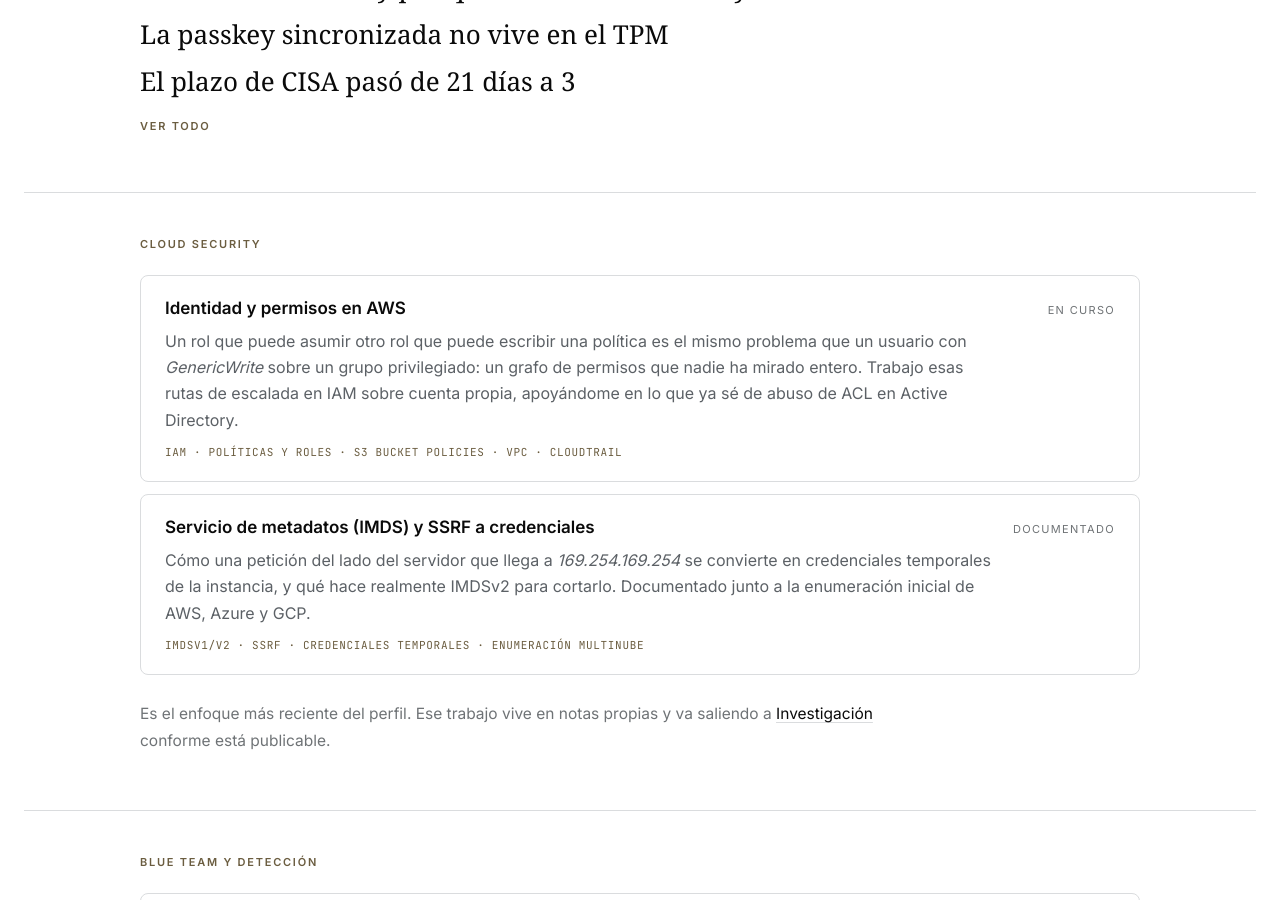
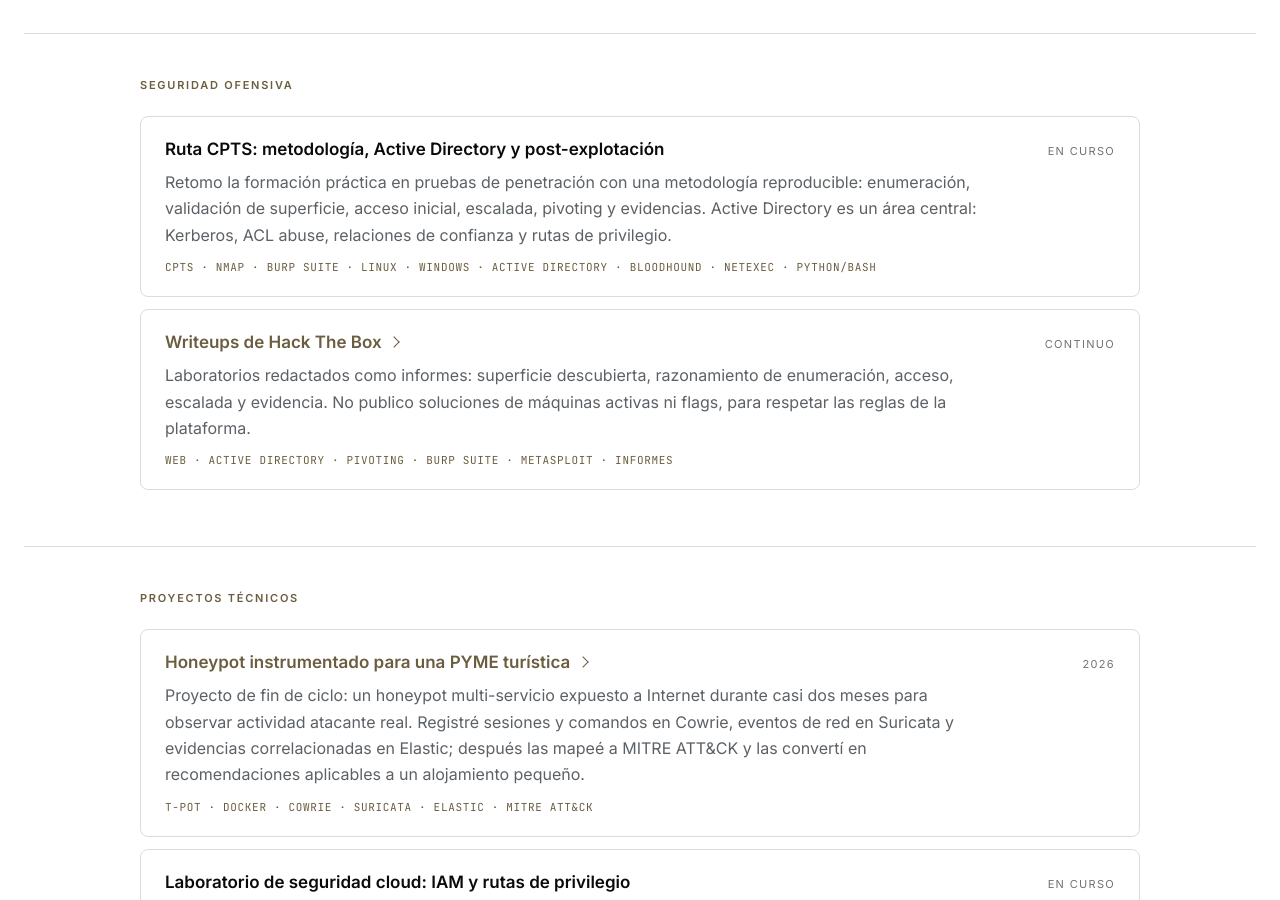
Before and after one commit to fraydgarcia/fraydgarcia.github.io, a Jekyll site: the page built from index.html, in a window 1280 px wide and 900 px high, scrolled down 491 px. Built offline with Jekyll 4.4.1, drawn with Linux system fonts in a browser that asks for light colours; some web fonts are replaced; some of the changed text lies outside the part shown.

Commit message:
portfolio: refocus on offensive security

```diff
--- a/_config.yml
+++ b/_config.yml
@@ -1,5 +1,5 @@
 title: "Fray García"
-description: "Administrador de sistemas en transición a la nube (AWS), con foco en seguridad. Lanzarote. Ingeniería de detección, seguridad en AWS e investigación técnica propia."
+description: "Offensive Security junior con base en Systems Administration. Penetration Testing, Active Directory, seguridad web, Hack The Box y CPTS desde Lanzarote."
 author: "Fray García"
 url: "https://fraydgarcia.github.io"
 lang: es
--- a/index.html
+++ b/index.html
@@ -4,7 +4,8 @@
 
   <header class="col">
     <h1>Fray García</h1>
-    <p class="role">Administrador de sistemas en transición a la nube (AWS), con foco en seguridad.</p>
+    <p class="role">Profesional de ciberseguridad con base en administración de sistemas y foco en seguridad ofensiva.</p>
+    <p class="intro">Estoy retomando la ruta de <strong>penetration testing</strong> con CPTS como objetivo. Trabajo desde los fundamentos —redes, Linux, Windows, web y Active Directory— y los conecto con la evidencia que un ataque deja detrás. AWS es una superficie más dentro de ese recorrido.</p>
     <p class="ubicacion">Lanzarote, España</p>
     <nav>
       <a href="https://github.com/fraydgarcia">GitHub</a><span class="sep">/</span>
@@ -14,11 +15,106 @@
     </nav>
   </header>
 
-  {% if site.posts.size > 0 %}
   <div class="rule"></div>
 
   <section class="col">
-    <div class="label">Investigación</div>
+    <div class="label">Seguridad ofensiva</div>
+    <div class="rows">
+
+      <div class="row">
+        <div class="row-head">
+          <span class="row-name">Ruta CPTS: metodología, Active Directory y post-explotación</span>
+          <span class="row-meta">En curso</span>
+        </div>
+        <div class="row-desc">
+          Retomo la formación práctica en pruebas de penetración con una metodología reproducible:
+          enumeración, validación de superficie, acceso inicial, escalada, pivoting y evidencias.
+          Active Directory es un área central: Kerberos, ACL abuse, relaciones de confianza y rutas
+          de privilegio.
+        </div>
+        <div class="row-stack">CPTS · Nmap · Burp Suite · Linux · Windows · Active Directory · BloodHound · NetExec · Python/Bash</div>
+      </div>
+
+      <a class="row" href="https://github.com/fraydgarcia/htb-writeups">
+        <div class="row-head">
+          <span class="row-name">Writeups de Hack The Box</span>
+          <span class="row-meta">Continuo</span>
+        </div>
+        <div class="row-desc">
+          Laboratorios redactados como informes: superficie descubierta, razonamiento de
+          enumeración, acceso, escalada y evidencia. No publico soluciones de máquinas activas ni
+          flags, para respetar las reglas de la plataforma.
+        </div>
+        <div class="row-stack">Web · Active Directory · Pivoting · Burp Suite · Metasploit · Informes</div>
+      </a>
+
+    </div>
+  </section>
+
+  <div class="rule"></div>
+
+  <section class="col">
+    <div class="label">Proyectos técnicos</div>
+    <div class="rows">
+
+      <a class="row" href="https://github.com/fraydgarcia/tfg-honeypot-turismo">
+        <div class="row-head">
+          <span class="row-name">Honeypot instrumentado para una PYME turística</span>
+          <span class="row-meta">2026</span>
+        </div>
+        <div class="row-desc">
+          Proyecto de fin de ciclo: un honeypot multi-servicio expuesto a Internet durante casi dos
+          meses para observar actividad atacante real. Registré sesiones y comandos en Cowrie,
+          eventos de red en Suricata y evidencias correlacionadas en Elastic; después las mapeé a
+          MITRE ATT&amp;CK y las convertí en recomendaciones aplicables a un alojamiento pequeño.
+        </div>
+        <div class="row-stack">T-Pot · Docker · Cowrie · Suricata · Elastic · MITRE ATT&amp;CK</div>
+      </a>
+
+      <div class="row">
+        <div class="row-head">
+          <span class="row-name">Laboratorio de seguridad cloud: IAM y rutas de privilegio</span>
+          <span class="row-meta">En curso</span>
+        </div>
+        <div class="row-desc">
+          Un rol que puede asumir otro rol que puede escribir una política es el mismo problema que
+          un usuario con <em>GenericWrite</em> sobre un grupo privilegiado: un grafo de permisos que
+          nadie ha revisado entero. Estudio estas rutas de escalada en IAM sobre cuentas propias,
+          conectándolas con abuso de ACL en Active Directory. Es una superficie complementaria para
+          aplicar los mismos fundamentos de identidad, privilegios y escalada.
+        </div>
+        <div class="row-stack">IAM · Roles · Políticas · S3 bucket policies · IMDS · SSRF</div>
+      </div>
+
+    </div>
+  </section>
+
+  <div class="rule"></div>
+
+  <section class="col">
+    <div class="label">Investigación técnica</div>
+    <div class="rows">
+
+      <div class="row">
+        <div class="row-head">
+          <span class="row-name">IMDS, SSRF y credenciales temporales en AWS</span>
+          <span class="row-meta">Documentado</span>
+        </div>
+        <div class="row-desc">
+          Cómo una SSRF que alcanza <em>169.254.169.254</em> puede exponer credenciales temporales
+          de una instancia, y qué cambia IMDSv2 para evitarlo. Es uno de los casos prácticos donde
+          una técnica ofensiva se traduce en arquitectura y hardening.
+        </div>
+        <div class="row-stack">IMDSv1/v2 · SSRF · EC2 · IAM · Hardening</div>
+      </div>
+
+    </div>
+    <p class="note">
+      Los artículos mantienen el rigor como parte del portfolio: investigación, fuentes y una
+      explicación útil del impacto técnico. Publico cuando el contenido está maduro y es seguro
+      compartirlo.
+    </p>
+    {% if site.posts.size > 0 %}
     <div class="recent">
       {% for post in site.posts limit: 3 %}
       <a href="{{ post.url | relative_url }}">{{ post.title }}</a>
@@ -27,110 +123,7 @@
       <a class="more" href="{{ '/research/' | relative_url }}">Ver todo</a>
       {% endif %}
     </div>
-  </section>
-  {% endif %}
-
-  <div class="rule"></div>
-
-  <section class="col">
-    <div class="label">Cloud security</div>
-    <div class="rows">
-
-      <div class="row">
-        <div class="row-head">
-          <span class="row-name">Identidad y permisos en AWS</span>
-          <span class="row-meta">En curso</span>
-        </div>
-        <div class="row-desc">
-          Un rol que puede asumir otro rol que puede escribir una política es el mismo problema que
-          un usuario con <em>GenericWrite</em> sobre un grupo privilegiado: un grafo de permisos que
-          nadie ha mirado entero. Trabajo esas rutas de escalada en IAM sobre cuenta propia,
-          apoyándome en lo que ya sé de abuso de ACL en Active Directory.
-        </div>
-        <div class="row-stack">IAM · Políticas y roles · S3 bucket policies · VPC · CloudTrail</div>
-      </div>
-
-      <div class="row">
-        <div class="row-head">
-          <span class="row-name">Servicio de metadatos (IMDS) y SSRF a credenciales</span>
-          <span class="row-meta">Documentado</span>
-        </div>
-        <div class="row-desc">
-          Cómo una petición del lado del servidor que llega a <em>169.254.169.254</em> se
-          convierte en credenciales temporales de la instancia, y qué hace realmente IMDSv2 para
-          cortarlo. Documentado junto a la enumeración inicial de AWS, Azure y GCP.
-        </div>
-        <div class="row-stack">IMDSv1/v2 · SSRF · Credenciales temporales · Enumeración multinube</div>
-      </div>
-
-    </div>
-    <p class="note">
-      Es el enfoque más reciente del perfil. Ese trabajo vive en notas propias y va saliendo a
-      <a href="{{ '/research/' | relative_url }}">Investigación</a> conforme está publicable.
-    </p>
-  </section>
-
-  <div class="rule"></div>
-
-  <section class="col">
-    <div class="label">Blue team y detección</div>
-    <div class="rows">
-
-      <a class="row" href="https://github.com/fraydgarcia/tfg-honeypot-turismo">
-        <div class="row-head">
-          <span class="row-name">Honeypot instrumentado para una PYME turística</span>
-          <span class="row-meta">2026</span>
-        </div>
-        <div class="row-desc">
-          Honeypot multi-servicio expuesto a Internet durante casi dos meses, instrumentado para que
-          cada interacción dejara señal: sesiones y comandos de atacante en Cowrie, alertas de red en
-          Suricata y todo correlacionado en Elastic. El resultado se mapeó a MITRE ATT&amp;CK para
-          convertir el ruido de fondo de Internet en recomendaciones que un alojamiento pequeño
-          pudiera aplicar. Proyecto de fin de ciclo, ya cerrado.
-        </div>
-        <div class="row-stack">T-Pot · Docker · Cowrie · Suricata · Elastic · MITRE ATT&amp;CK</div>
-      </a>
-
-      <div class="row">
-        <div class="row-head">
-          <span class="row-name">Ingeniería de detección y análisis SOC</span>
-          <span class="row-meta">En curso</span>
-        </div>
-        <div class="row-desc">
-          Escribir la contraparte defensiva de los ataques que ya tengo documentados: qué registro lo
-          delata, con qué regla se caza y qué se ve realmente en la telemetría. Manejo de incidentes,
-          registros de eventos de Windows, y reglas Sigma y YARA.
-        </div>
-        <div class="row-stack">Sigma · YARA · Sysmon · Windows Event Logs · Splunk · Elastic</div>
-      </div>
-
-    </div>
-  </section>
-
-  <div class="rule"></div>
-
-  <section class="col">
-    <div class="label">Base ofensiva</div>
-    <div class="rows">
-
-      <a class="row" href="https://github.com/fraydgarcia/htb-writeups">
-        <div class="row-head">
-          <span class="row-name">Writeups de Hack The Box</span>
-          <span class="row-meta">Continuo</span>
-        </div>
-        <div class="row-desc">
-          Writeups con formato de informe: superficie descubierta, acceso, escalada y evidencia,
-          explicando qué señal de enumeración justifica cada movimiento. Sin auto-exploits y sin flags.
-        </div>
-        <div class="row-stack">Nmap · Burp Suite · Metasploit · BloodHound · NetExec</div>
-      </a>
-
-    </div>
-    <p class="note">
-      El lado ofensivo no se abandona: saber cómo se ejecuta un ataque es lo que permite decidir qué
-      merece la pena detectar. Los writeups de máquinas activas no se publican mientras siguen en
-      juego, porque va contra las reglas de la plataforma y estropea el reto para el resto.
-    </p>
+    {% endif %}
   </section>
 
   <div class="rule"></div>
@@ -143,24 +136,12 @@
         <div class="row-desc">CIFP Zonzamas, Lanzarote. Mención honorífica en Seguridad y Alta Disponibilidad.</div>
       </div>
       <div class="row">
-        <div class="row-head"><span class="row-name">AWS Certified Cloud Practitioner</span><span class="row-meta">En curso</span></div>
-        <div class="row-desc">Amazon Web Services, CLF-C02.</div>
+        <div class="row-head"><span class="row-name">CPTS — Certified Penetration Testing Specialist</span><span class="row-meta">Retomado</span></div>
+        <div class="row-desc">Hack The Box. Ruta práctica de pruebas de penetración con énfasis en metodología, Active Directory y entornos reales.</div>
       </div>
       <div class="row">
-        <div class="row-head"><span class="row-name">CDSA — Certified Defensive Security Analyst</span><span class="row-meta">En curso</span></div>
-        <div class="row-desc">Hack The Box. Ruta de analista SOC: manejo de incidentes, SIEM, caza de amenazas y análisis forense.</div>
-      </div>
-      <div class="row">
-        <div class="row-head"><span class="row-name">CPTS — Certified Penetration Testing Specialist</span><span class="row-meta">En pausa</span></div>
-        <div class="row-desc">Hack The Box. Aparcada mientras el foco está en cloud y defensa.</div>
-      </div>
-      <div class="row">
-        <div class="row-head"><span class="row-name">Cursos y credenciales</span><span class="row-meta">2024 – 2025</span></div>
-        <div class="row-desc">
-          Cisco Networking Academy: Junior Cybersecurity Analyst, Cyber Threat Management,
-          Network Defense y Endpoint Security. Fortinet Certified Fundamentals in Cybersecurity.
-          IBM Cybersecurity Fundamentals. Laboratorio de Amazon VPC.
-        </div>
+        <div class="row-head"><span class="row-name">AWS Certified Solutions Architect – Associate</span><span class="row-meta">En curso</span></div>
+        <div class="row-desc">Amazon Web Services, SAA-C03. Arquitectura, IAM, redes, almacenamiento y diseño seguro en AWS.</div>
       </div>
     </div>
   </section>
```
